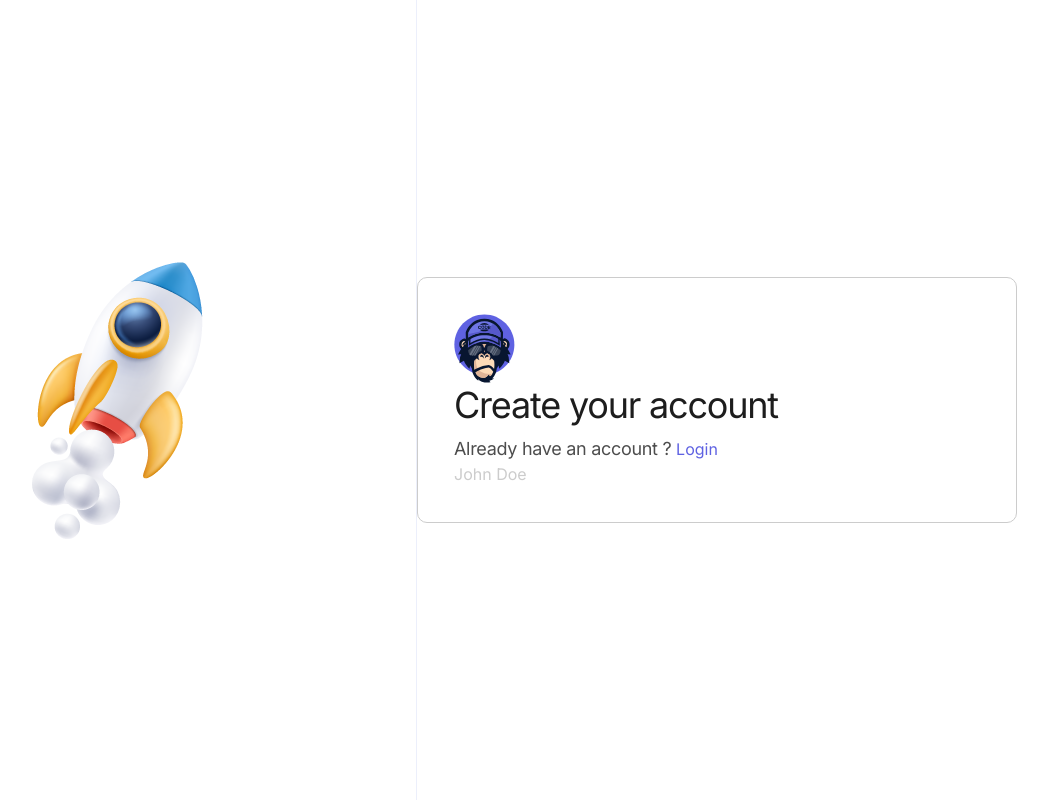
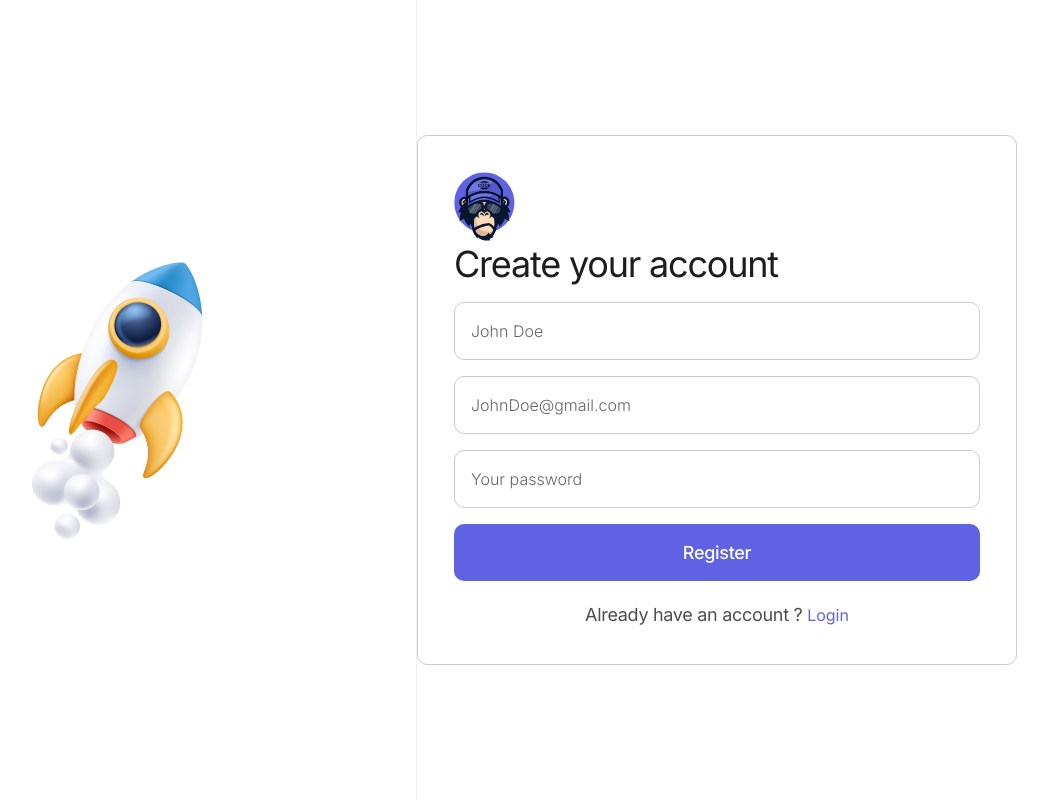
Before and after one commit to Wenceslas-Angelo/coders-monkeys, a React (Vite) app: page /register in a window 1280 px wide. Shown: the whole page, without its empty margins (223-1271 px from the left). Built offline with nearby package versions, Linux system fonts and the light colour scheme.

Commit message:
input ui styles

```diff
--- a/src/ui/components/Input.tsx
+++ b/src/ui/components/Input.tsx
@@ -20,7 +20,9 @@ const Input = ({ type, id, placeholder, register, errors }: Props) => {
       {...register(id, {
         required: true,
       })}
-      className={clsx("")}
+      className={clsx(
+        "w-full p-4 font-light border border-gray-400 rounded focus:outline-none focus:ring-1 focus:ring-primary placeholder-gray-600"
+      )}
     />
   );
 };
--- /dev/null
+++ b/src/ui/modules/auth/AuthFooter.tsx
@@ -0,0 +1,27 @@
+import React from "react";
+import { Link } from "react-router-dom";
+import Typography from "@/ui/design-system/Typography";
+
+type Props = {
+  variant: "login" | "register";
+};
+
+const AuthFooter = ({ variant }: Props) => {
+  return (
+    <div className="text-center">
+      <Typography component="span" variant="caption2" theme="gray">
+        {variant === "login"
+          ? "Don't have an account ? "
+          : "Already have an account ? "}
+      </Typography>
+      <Link
+        to={variant === "login" ? "/register" : "/login"}
+        className="text-primary"
+      >
+        {variant === "login" ? "Register" : "Login"}
+      </Link>
+    </div>
+  );
+};
+
+export default AuthFooter;
--- a/src/ui/modules/auth/AuthForm.tsx
+++ b/src/ui/modules/auth/AuthForm.tsx
@@ -2,6 +2,7 @@ import React from "react";
 import { useForm, SubmitHandler } from "react-hook-form";
 import { AuthFormTypes } from "@/types/AuthFormTypes";
 import Input from "@/ui/components/Input";
+import Button from "@/ui/design-system/Button";
 
 type Props = {
   variant: "login" | "register";
@@ -22,14 +23,33 @@ const AuthForm = ({ variant }: Props) => {
     }
   };
   return (
-    <form onSubmit={handleSubmit(onSubmit)}>
+    <form onSubmit={handleSubmit(onSubmit)} className="pt-4 pb-5 space-y-4">
+      {variant === "register" ? (
+        <Input
+          type="text"
+          id="username"
+          placeholder="John Doe"
+          register={register}
+          errors={errors}
+        />
+      ) : null}
       <Input
-        type="text"
-        id="username"
-        placeholder="John Doe"
+        type="email"
+        id="email"
+        placeholder="JohnDoe@gmail.com"
         register={register}
         errors={errors}
       />
+      <Input
+        type="password"
+        id="password"
+        placeholder="Your password"
+        register={register}
+        errors={errors}
+      />
+      <Button className="w-full">
+        {variant === "login" ? "Login" : "Register"}
+      </Button>
     </form>
   );
 };
--- a/src/ui/modules/auth/AuthTitle.tsx
+++ b/src/ui/modules/auth/AuthTitle.tsx
@@ -1,6 +1,5 @@
 import Typography from "@/ui/design-system/Typography";
 import React from "react";
-import { Link } from "react-router-dom";
 
 type Props = {
   variant: "login" | "register";
@@ -12,19 +11,6 @@ const AuthTitle = ({ variant }: Props) => {
       <Typography component="h1" variant="h4">
         {variant === "login" ? "Login to your account" : "Create your account"}
       </Typography>
-      <div>
-        <Typography component="span" variant="caption2" theme="gray">
-          {variant === "login"
-            ? "Don't have an account ? "
-            : "Already have an account ? "}
-        </Typography>
-        <Link
-          to={variant === "login" ? "/register" : "/login"}
-          className="text-primary"
-        >
-          {variant === "login" ? "Register" : "Login"}
-        </Link>
-      </div>
     </div>
   );
 };
--- a/src/ui/modules/auth/index.tsx
+++ b/src/ui/modules/auth/index.tsx
@@ -1,9 +1,10 @@
 import React from "react";
 import Container from "@/ui/components/Container";
 import Logo from "@/ui/design-system/Logo";
-import AuthTitle from "@/ui/modules/auth/AuthTitle";
 import Box from "@/ui/design-system/Box";
+import AuthTitle from "./AuthTitle";
 import AuthForm from "./AuthForm";
+import AuthFooter from "./AuthFooter";
 
 type Props = {
   variant: "login" | "register";
@@ -21,6 +22,7 @@ const Auth = ({ variant }: Props) => {
           <Logo />
           <AuthTitle variant={variant} />
           <AuthForm variant={variant} />
+          <AuthFooter variant={variant} />
         </Box>
       </div>
       <div className="flex items-center justify-center border-r border-primary-300/40">
```
